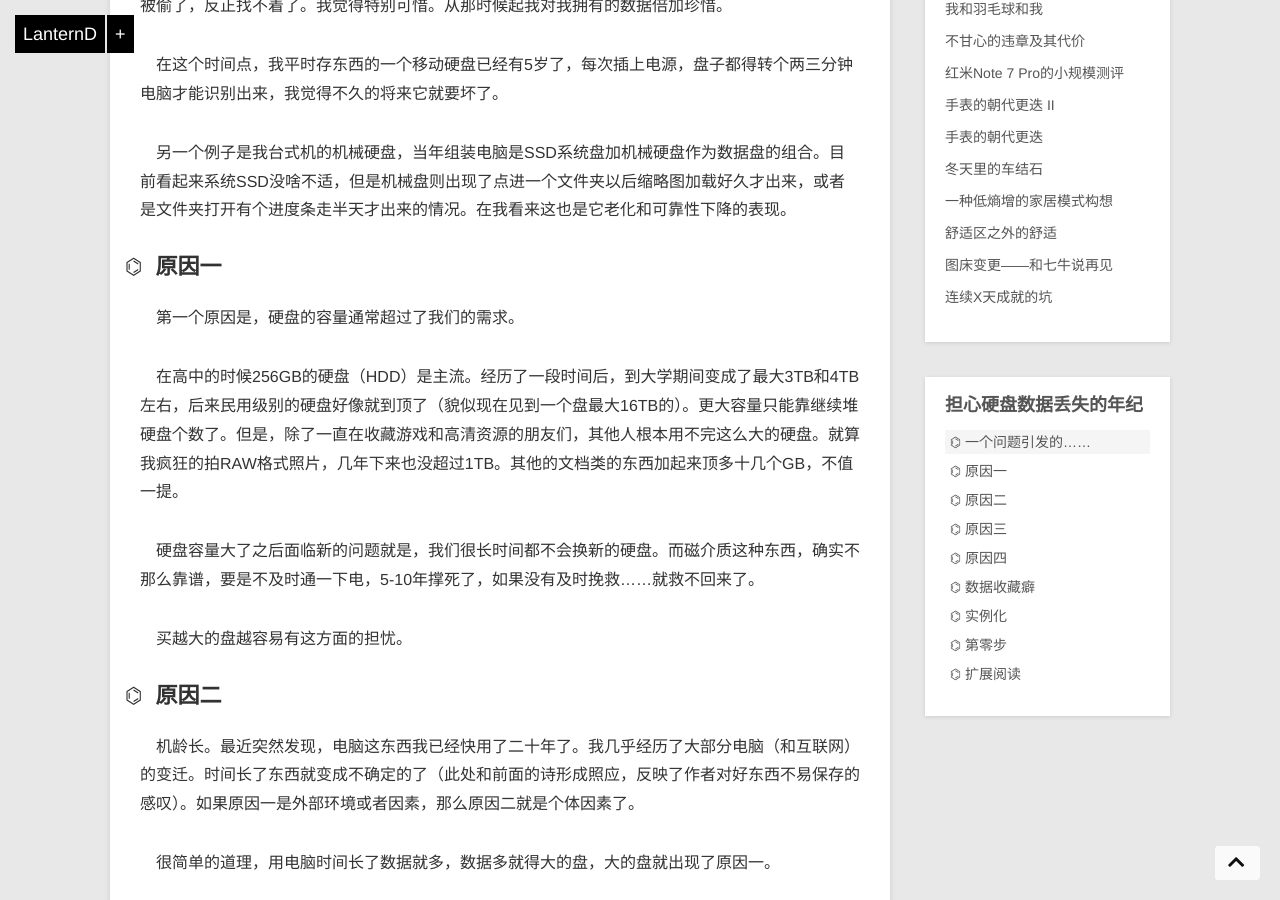
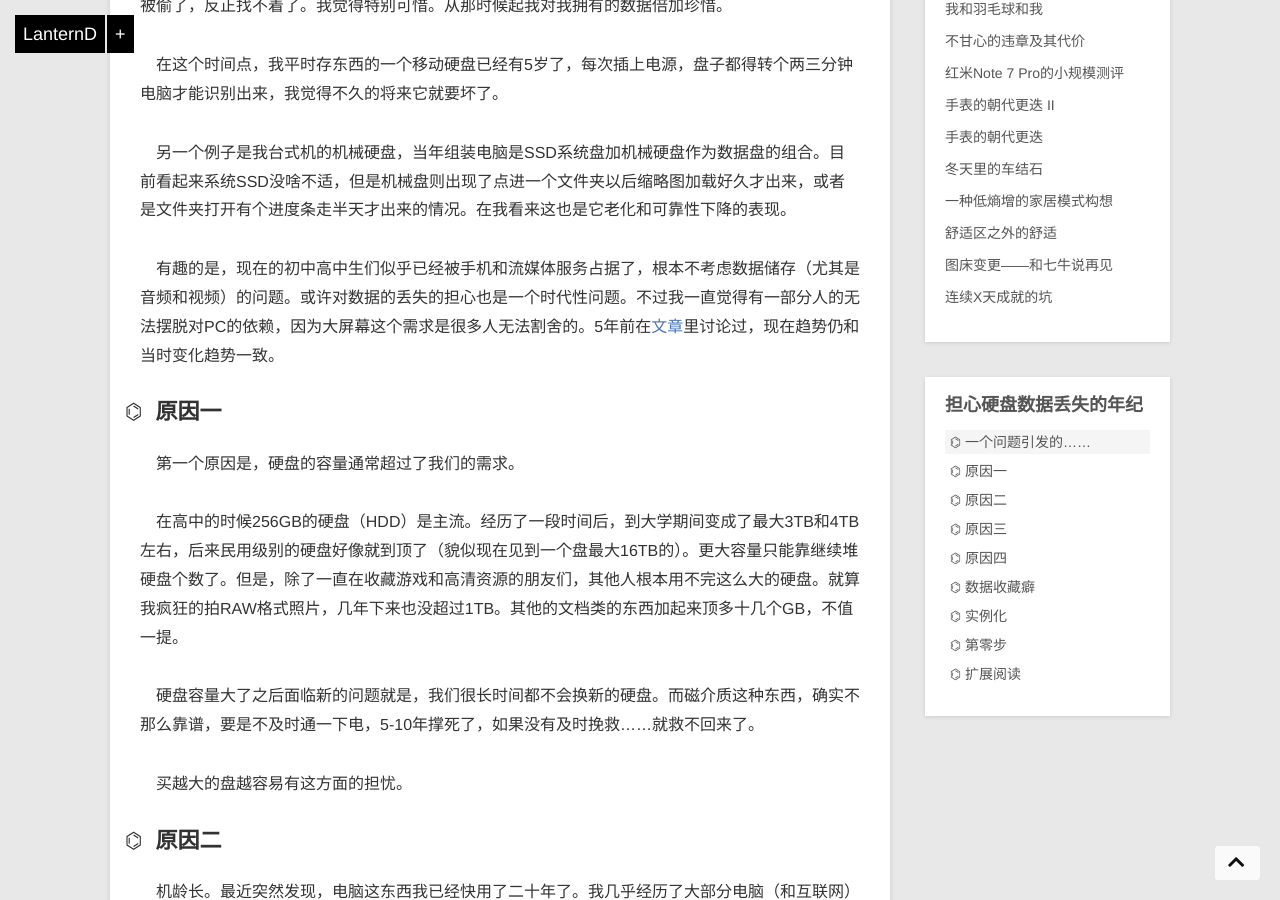
Before and after one commit to LanternD/lanternd.github.io, a Jekyll site: the page built from blog/_posts/2019-09-29-datalossphobia.md, in a window 1280 px wide and 900 px high, scrolled down 813 px. Built offline with Jekyll 4.4.1, drawn with Linux system fonts in a browser that asks for light colours; nearby versions of some CDN libraries; comment, search, counter and statistics services are not loaded.

Commit message:
add more to the post: datalossphobia

```diff
--- a/blog/_posts/2019-09-29-datalossphobia.md
+++ b/blog/_posts/2019-09-29-datalossphobia.md
@@ -27,7 +27,7 @@ So dawn goes down to day. <br>
 
 Nothing gold can stay. <br>
 
-——Robert Frost (1923)
+——Robert Frost (1923) <br>
 </center>
 
 ## 一个问题引发的……
@@ -41,6 +41,8 @@ Nothing gold can stay. <br>
 　在这个时间点，我平时存东西的一个移动硬盘已经有5岁了，每次插上电源，盘子都得转个两三分钟电脑才能识别出来，我觉得不久的将来它就要坏了。
 
 　另一个例子是我台式机的机械硬盘，当年组装电脑是SSD系统盘加机械硬盘作为数据盘的组合。目前看起来系统SSD没啥不适，但是机械盘则出现了点进一个文件夹以后缩略图加载好久才出来，或者是文件夹打开有个进度条走半天才出来的情况。在我看来这也是它老化和可靠性下降的表现。
+
+　有趣的是，现在的初中高中生们似乎已经被手机和流媒体服务占据了，根本不考虑数据储存（尤其是音频和视频）的问题。或许对数据的丢失的担心也是一个时代性问题。不过我一直觉得有一部分人的无法摆脱对PC的依赖，因为大屏幕这个需求是很多人无法割舍的。5年前在[文章](../pc-xs/)里讨论过，现在趋势仍和当时变化趋势一致。
 
 ## 原因一
 
```
